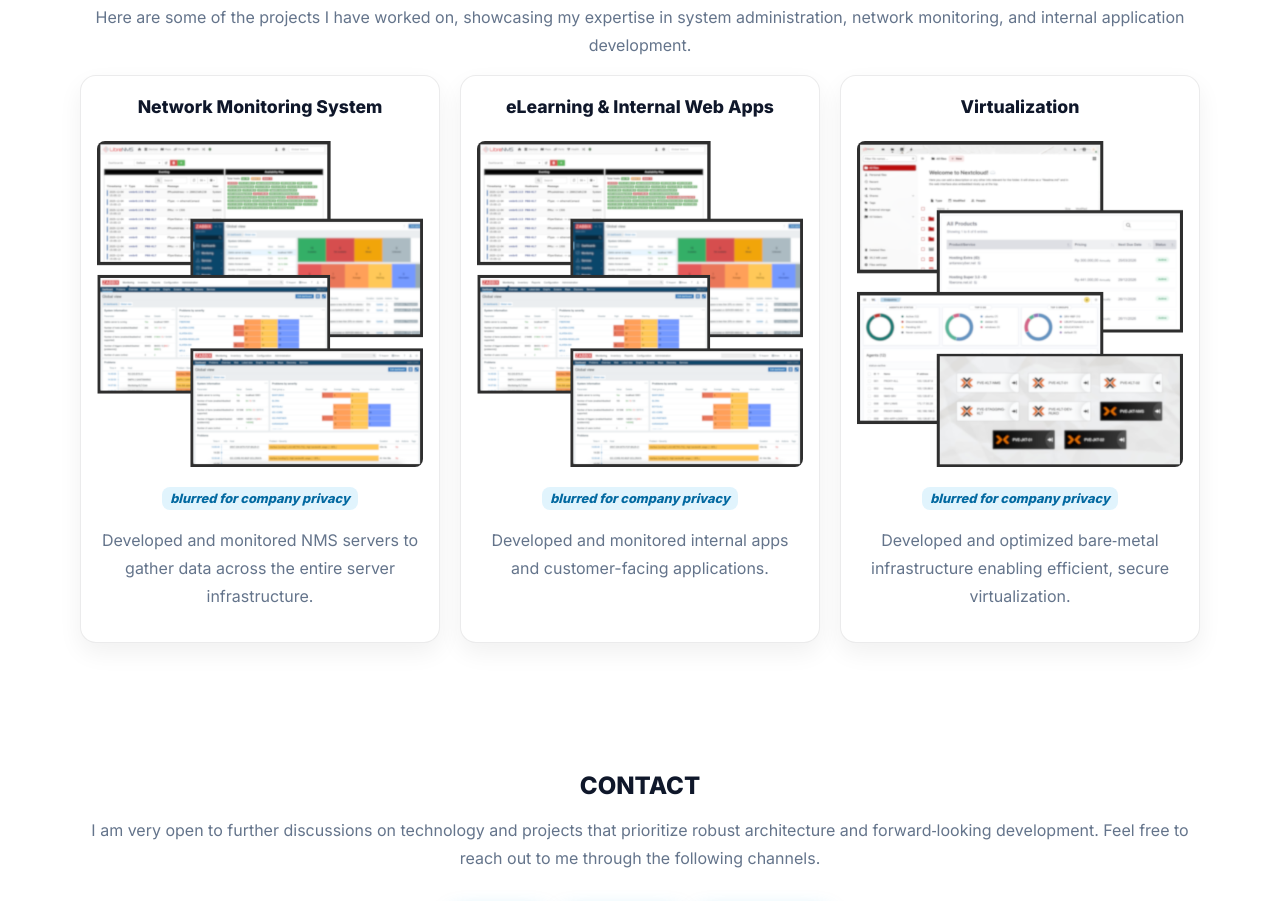
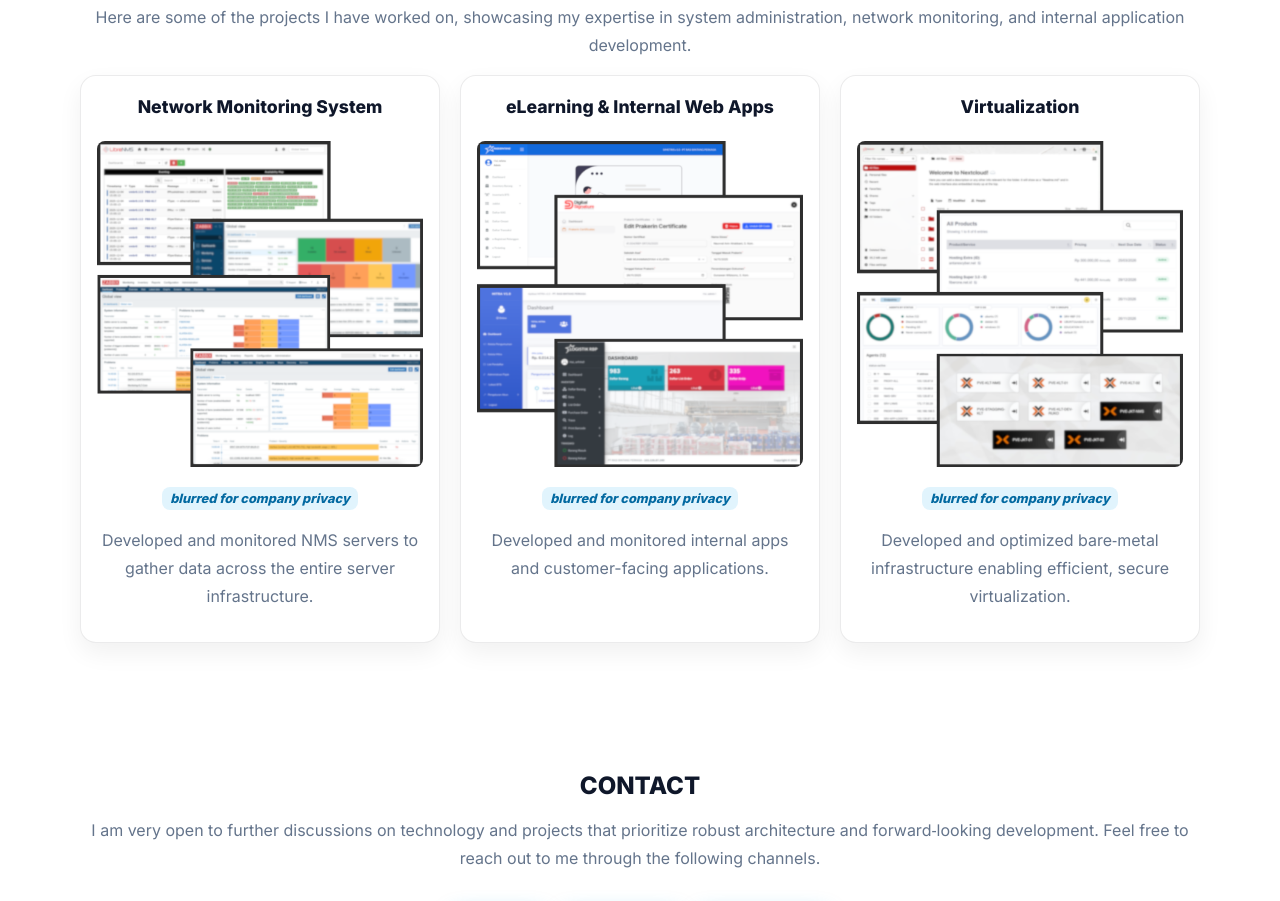
Before and after one commit to arfnhd-dev/prtflio, a plain HTML site: page index.html in a window 1280 px wide. Shown: the part 1689-2590 px from the top of the page. Drawn offline with Linux system fonts and the light colour scheme.

Commit message:
add picture app internal

```diff
--- a/index.html
+++ b/index.html
@@ -203,7 +203,7 @@
         </div>
         <div class="card">
           <h3>eLearning & Internal Web Apps</h3>
-          <img src="assets/img/nms.png" alt="NMS" style="width:100%; height:auto; border-radius: 0.5rem; margin-bottom: 1rem; margin-top: 1rem;">
+          <img src="assets/img/app.png" alt="NMS" style="width:100%; height:auto; border-radius: 0.5rem; margin-bottom: 1rem; margin-top: 1rem;">
           <span class="badge">blurred for company privacy</span>
           <p class="muted">Developed and monitored internal apps and customer-facing applications.</p>
           <!-- <a class="btn" href="#" aria-label="Detail proyek dashboard"><i class="fa-solid fa-circle-info"></i>&nbspDetail</a> -->
```
Also changed, not shown: assets/img/app.png (added).
